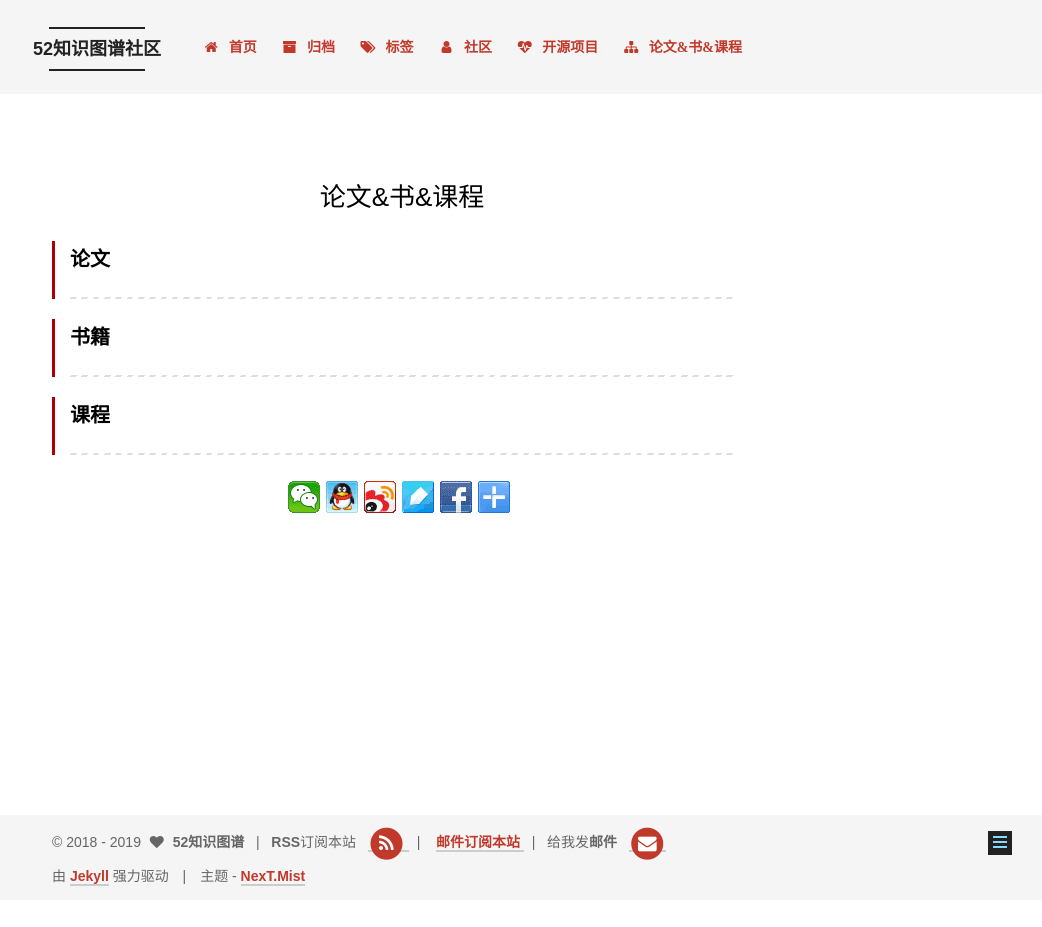
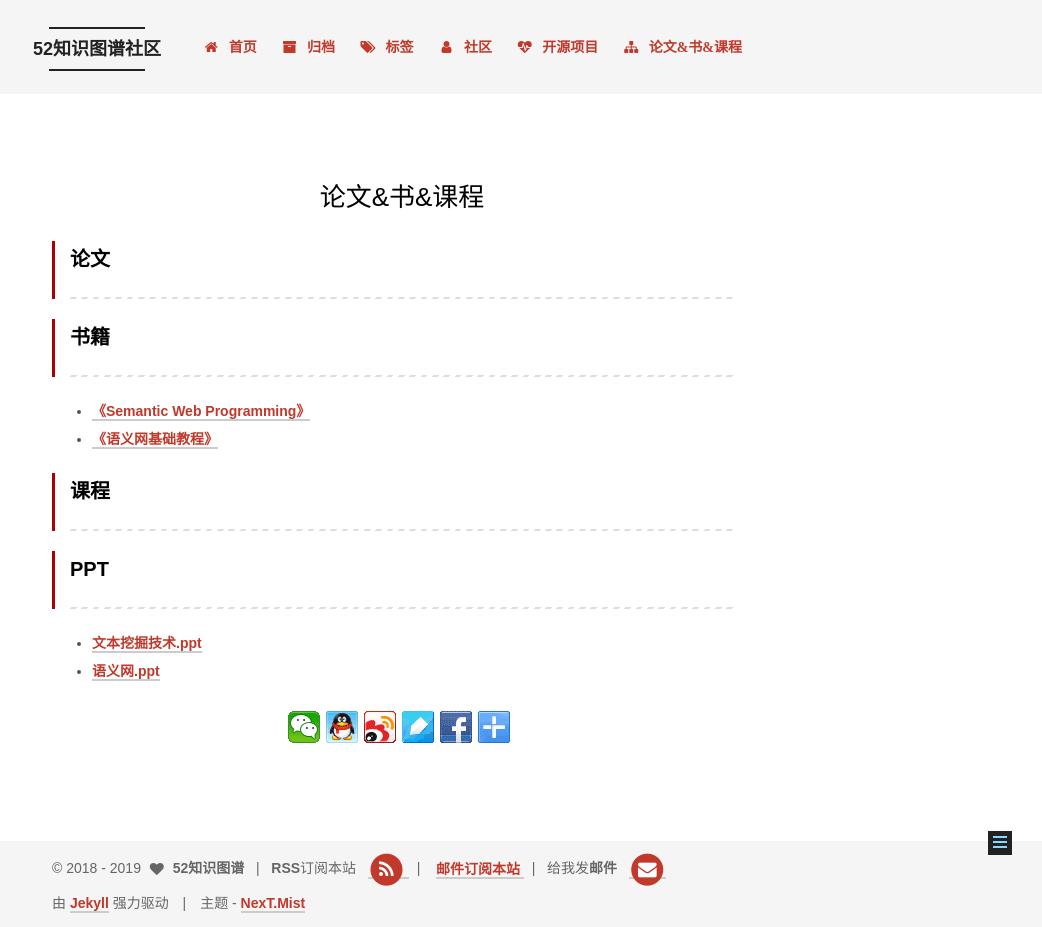
Before and after one commit to jingshui2014/52kg, a Jekyll site: the page built from group/index.md, in a window 1280 px wide. Shown: the whole page, without its empty margins (238-1280 px from the left). Built offline with Jekyll 4.4.1, drawn with Linux system fonts in a browser that asks for light colours; some web fonts are replaced; comment, search, counter and statistics services are not loaded; before the commit the page ends 900 px from its top, so only the background shows below that.

Commit message:
Update index.md

```diff
--- a/group/index.md
+++ b/group/index.md
@@ -13,7 +13,15 @@ published: true
 > ### 书籍
 ---
 
-
+* [《Semantic Web Programming》](https://52kg.bobinsun.cn/assets/pdf/SemanticWebProgramming.pdf)
+* [《语义网基础教程》](https://52kg.bobinsun.cn/assets/pdf/%E8%AF%AD%E4%B9%89%E7%BD%91%E5%9F%BA%E7%A1%80%E6%95%99%E7%A8%8B.pdf)
 
 > ### 课程
 ---
+
+
+> ### PPT
+---
+
+* [文本挖掘技术.ppt](https://52kg.bobinsun.cn/assets/pdf/%E6%96%87%E6%9C%AC%E6%8C%96%E6%8E%98%E6%8A%80%E6%9C%AF.pdf)
+* [语义网.ppt](https://52kg.bobinsun.cn/assets/pdf/%E8%AF%AD%E4%B9%89%E7%BD%91.pdf)
```
